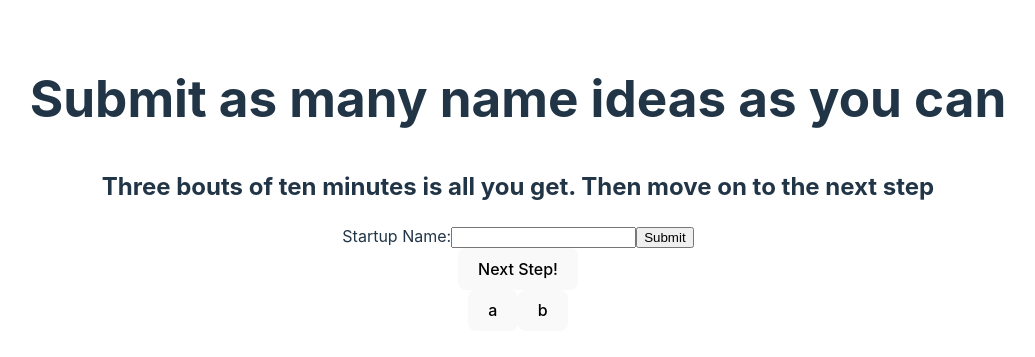
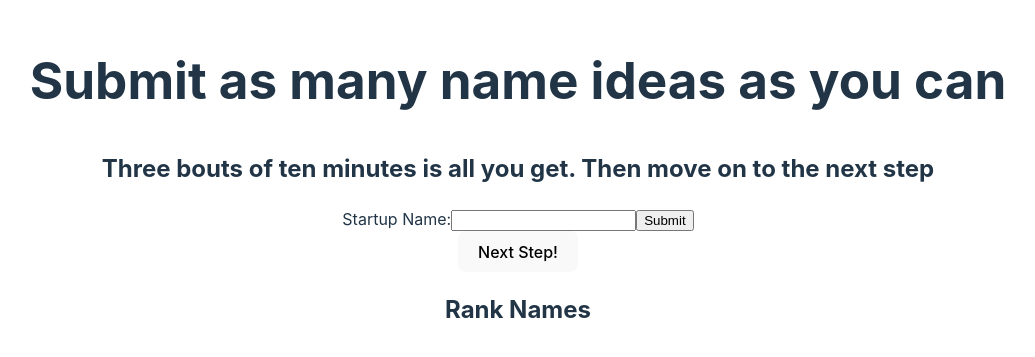
Before and after one commit to drebel/startup-name, a React (Vite) app: page / in a window 1280 px wide. Shown: the part 221-578 px from the top of the page, without its empty margins (122-1157 px from the left). Built offline with nearby package versions, Linux system fonts and the light colour scheme.

Commit message:
convoluted first try at ranking algo. probably going to retry

```diff
--- a/package.json
+++ b/package.json
@@ -10,6 +10,7 @@
     "preview": "vite preview"
   },
   "dependencies": {
+    "nanoid": "^4.0.2",
     "react": "^18.2.0",
     "react-dom": "^18.2.0"
   },
--- a/src/App.jsx
+++ b/src/App.jsx
@@ -1,10 +1,16 @@
 import React from 'react'
 import './App.css'
+import {nanoid} from 'nanoid'
+import RankingButton from './RankingButton'
 
-function App() {
+export default function App() {
 
   const [unrankedArray, setUnrankedArray] = React.useState([])
-  const [randomziedArray, setRandomziedArray] = React.useState()
+  const [randomziedArray, setRandomziedArray] = React.useState([])
+  const [currentPair, setCurrentPair] = React.useState([])
+  const [rankedArray, setRankedArray] = React.useState([])
+  const [minRange, setMinRange] = React.useState()
+  const [maxRange, setMaxRange] = React.useState()
 
 
   function handleSubmit(e){
@@ -14,13 +20,16 @@ function App() {
     document.querySelector('#nameIdea').value = ''
   }
 
-  React.useEffect(() => console.table(unrankedArray))
-  React.useEffect(() => console.table(randomziedArray))
+  React.useEffect(() => console.table(unrankedArray), [unrankedArray])
+  React.useEffect(() => console.table(randomziedArray), [randomziedArray])
+  React.useEffect(() => console.table(rankedArray), [rankedArray])
+
 
   function handleNextStep(){
     const copyUnrankedArray = [...unrankedArray]
     const shuffledArray = shuffleArrayOrder(copyUnrankedArray)
-    setRandomziedArray(() => [...shuffledArray])
+    setRandomziedArray(shuffledArray)
+    showNextPair()
   }
 
   function shuffleArrayOrder(array){
@@ -29,6 +38,58 @@ function App() {
       [array[i], array[j]] = [array[j], array[i]];
     }
     return array;
+  }
+
+  // React.useEffect(() => showNextPair(), [])
+
+  const rankingElements = currentPair.map(e => <RankingButton key={e.id} value={e.value} maxRange={e.maxRange} minRange={e.minRange} rankedIndex={e.rankedIndex} handleChoice={() => handleChoice(e.value)}/>)
+
+  function showNextPair(){
+    if(rankedArray.length === 0){
+      const pair = randomziedArray.slice(0,2)
+      let firstPairObjectsArray = []
+      for(let i = 0; i < pair.length; i++){
+        firstPairObjectsArray.push({
+          value: pair[i],
+          id: nanoid(),
+          maxRange: rankedArray.length,
+          minRange: 0
+        })
+      }
+      setCurrentPair(firstPairObjectsArray)
+      setRandomziedArray(randomziedArray.slice(2))
+      console.log(firstPairObjectsArray)
+    } else{
+      let pairObjectsArray = []
+      console.log(pairObjectsArray)
+      let currentlyRanking = {
+        value: randomziedArray.pop(),
+        id: nanoid(),
+        maxRange: rankedArray.length-1,
+        minRange: 0
+      }
+      pairObjectsArray.push(currentlyRanking)
+      let rankedItem = {
+        id: nanoid(),
+        rankedIndex: Math.floor((rankedArray.length-1)/2),
+        value: rankedArray[Math.floor((rankedArray.length-1)/2)],
+      }
+      pairObjectsArray.push(rankedItem)
+      setCurrentPair(pairObjectsArray)
+      console.log(pairObjectsArray)
+  }}
+
+  function handleChoice(choice){
+    const chosenOption = currentPair.find(element => element.value === choice);
+    const unchosenOption = currentPair.find(element => element.value !== choice);
+    if(rankedArray.length === 0){
+      setRankedArray([chosenOption, unchosenOption])
+      setMinRange(rankedArray.indexOf(chosenOption))
+      setMaxRange(rankedArray.indexOf(unchosenOption+1))
+    }else{
+      showNextPair()
+      setUnrankedArray(prevUnrankedArray => prevUnrankedArray.slice(1))
+    }
   }
 
 
@@ -46,11 +107,9 @@ function App() {
       <button onClick={handleNextStep}>Next Step!</button>
 
       <section className='rankArea'>
-        <button className='optionOne'>a</button>
-        <button className='optionTwo'>b</button>
+        <h2>Rank Names</h2>
+        {rankingElements}
       </section>
     </>
   )
 }
-
-export default App
--- /dev/null
+++ b/src/RankingButton.jsx
@@ -0,0 +1,22 @@
+
+export default function RankingButton(props){
+    // console.log(props)
+    // if(props.maxRange != undefined && props.minRange !=undefined){
+    //     return(
+    //         <button id={props.id} onClick={props.handleChoice} data-minIndex={props.minRange} data-maxIndex={props.maxRange} data-rankedIndex={props.rankedIndex}>{props.value}</button>
+    //     )
+    // }else if(props.rankedIndex){
+    //     return(
+    //         <button id={props.id} onClick={props.handleChoice} data-rankedIndex={props.rankedIndex}>{props.value}</button>
+    //     )
+    // }else{
+    //     return(
+    //         <button id={props.id} onClick={props.handleChoice}>error</button>
+    //     )
+    // }
+
+    return(
+        <button id={props.id} onClick={props.handleChoice} >{props.value}</button>
+    )
+
+}
```
Also changed, not shown: 1 other file (tests, documents, lock files or other folders).
